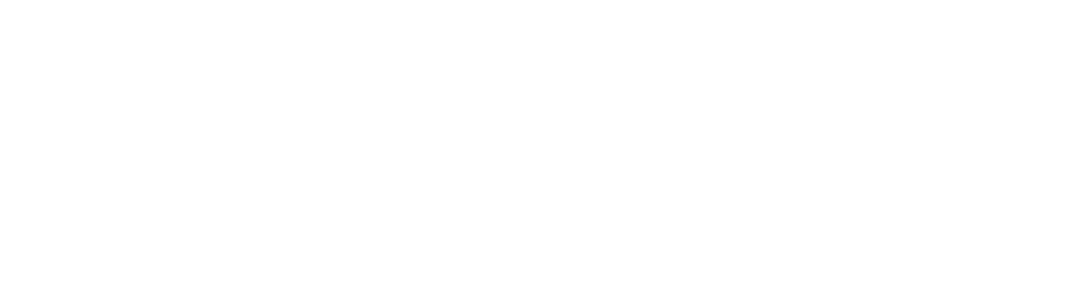
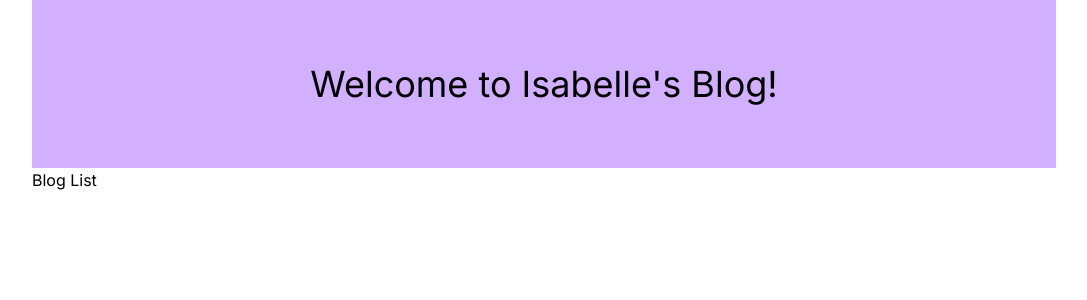
Before and after one commit to kevin-pietruszka/password-protected-blog, a Next.js app: page /blog in a window 1280 px wide. Shown: the top 300 px of the page, without its empty margins (96-1183 px from the left). Built offline with nearby package versions, Linux system fonts and the light colour scheme.

Commit message:
prototype blog page

```diff
--- a/src/app/blog/page.tsx
+++ b/src/app/blog/page.tsx
@@ -1,6 +1,12 @@
 export default function Blog() {
   return (
-    <main>
+    <main className="max-w-5xl mx-auto">
+      <section id="hero">
+        <div id="hero-content" className="bg-lilac flex flex-col items-center justify-center py-16">
+          <h1 className="text-2xl md:text-4xl"> {"Welcome to Isabelle's Blog!"} </h1>
+        </div>
+      </section>
+      <section> Blog List </section>
     </main>
   );
 }
```
